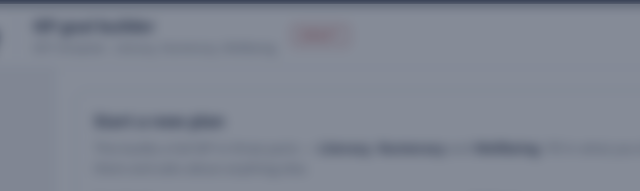
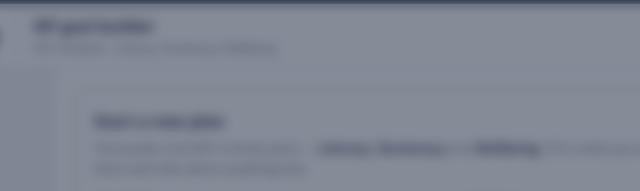
Before and after one commit to ngissing/iep-bot, a plain HTML site: page index.html in a window 1280 px wide. Shown: the top 191 px of the page, 176-816 px from the left. Drawn offline with nearby package versions, Linux system fonts and the light colour scheme.

Commit message:
Remove the DRAFT label from the header
The DRAFT banner in the generated Word document is unchanged.

Co-Authored-By: Claude Opus 5.5 <noreply@anthropic.com>

```diff
--- a/css/app.css
+++ b/css/app.css
@@ -42,7 +42,6 @@ textarea,input,select{font-family:inherit;font-size:13px;color:var(--ink)}
 .appname{border-left:1px solid var(--line);padding-left:16px;display:flex;flex-direction:column;justify-content:center;min-width:0}
 .top h1{font-size:16px;font-weight:700;margin:0;color:var(--navy);letter-spacing:-.1px;white-space:nowrap}
 .appname .sub{font-size:11.5px;color:var(--muted);white-space:nowrap}
-.stamp{font-size:10px;font-weight:700;letter-spacing:.14em;color:var(--red);border:1.5px solid var(--red);padding:2px 8px;border-radius:3px;flex:none}
 .tools{margin-left:auto;display:flex;align-items:center;gap:10px}
 .cfg{font-size:12px;color:var(--muted);display:flex;align-items:center;gap:6px;font-weight:500}
 .cfg select{font-size:12.5px;border:1px solid var(--line);border-radius:var(--r-sm);padding:5px 6px;background:var(--card);color:var(--navy);font-weight:600}
--- a/index.html
+++ b/index.html
@@ -40,7 +40,6 @@
     <h1>IEP goal builder</h1>
     <span class="sub">DET template · Literacy, Numeracy, Wellbeing</span>
   </div>
-  <span class="stamp">DRAFT</span>
   <div class="tools">
     <label class="cfg" title="How many short-term goals to draft per area. The template needs only one — draft extras and delete the ones you don't want.">Short-term goals
       <select id="minGoals"><option value="1" selected>1</option><option value="2">2</option><option value="3">3</option></select>
```
